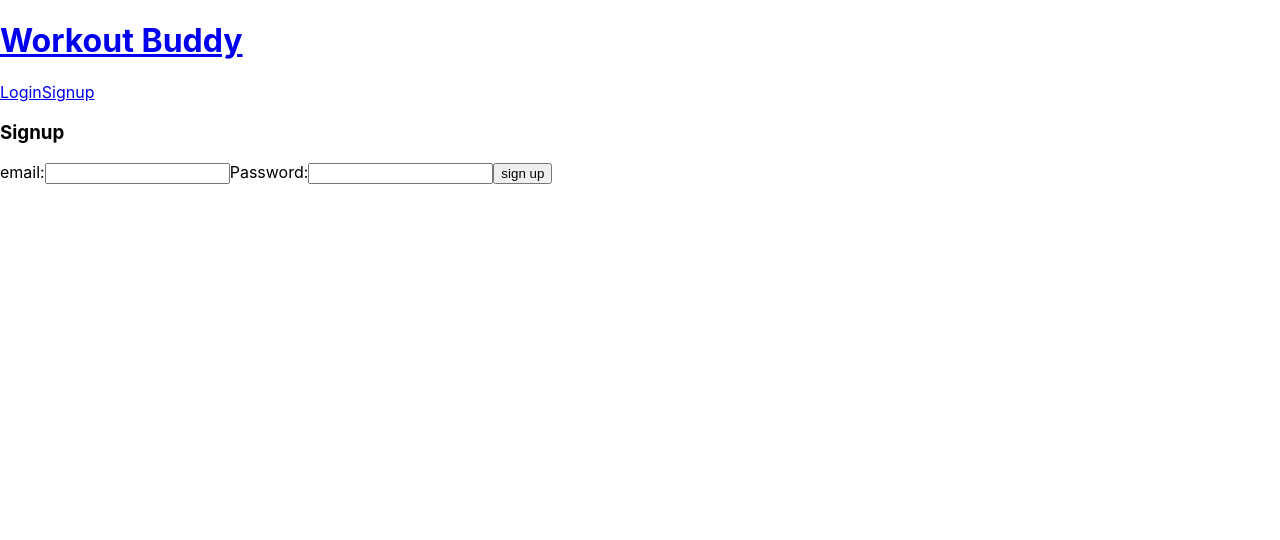
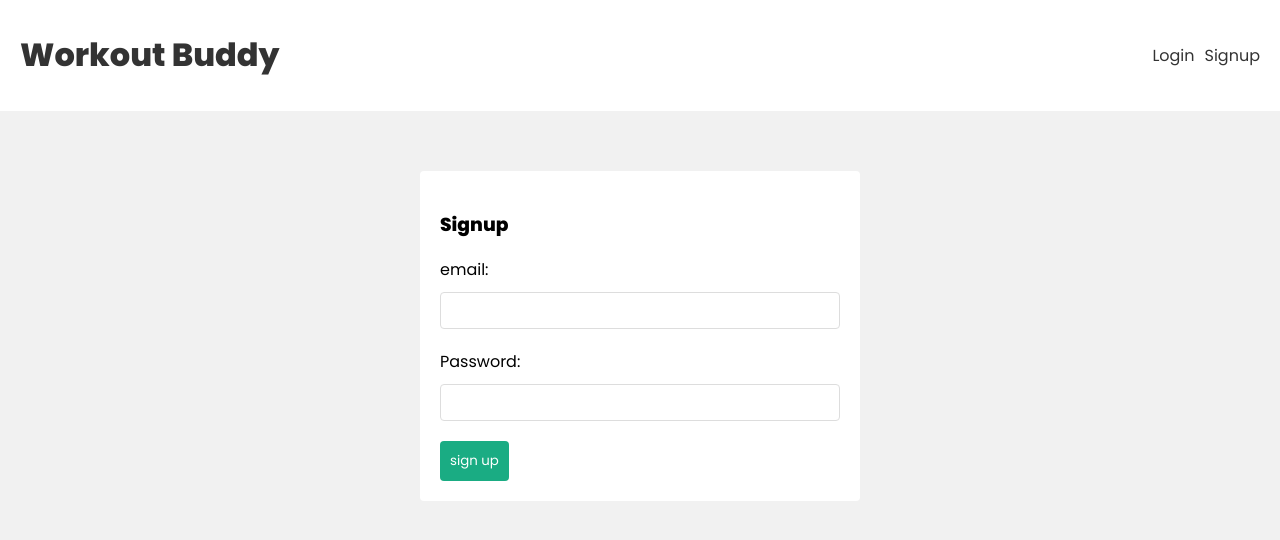
Before and after one commit to camreynolds/mern-training-2024, a React (Create React App) app in the folder frontend/: page /signup in a window 1280 px wide. Shown: the top 540 px of the page. Built offline with nearby package versions, Linux system fonts and the light colour scheme.

Commit message:
css done

```diff
--- a/frontend/src/App.js
+++ b/frontend/src/App.js
@@ -12,11 +12,13 @@ function App() {
     <div className="App">
       <BrowserRouter>
         <Navbar/>
-        <Routes>
-          <Route path="/" element={user ? <Home/> : <Navigate to="/login" />}/>
-          <Route path="/login" element={!user ? <Login/> : <Navigate to="/" />}/>
-          <Route path="/signup" element={!user ? <Signup/> : <Navigate to="/" />}/>
-        </Routes>
+        <div className="pages">
+          <Routes>
+            <Route path="/" element={user ? <Home/> : <Navigate to="/login" />}/>
+            <Route path="/login" element={!user ? <Login/> : <Navigate to="/" />}/>
+            <Route path="/signup" element={!user ? <Signup/> : <Navigate to="/" />}/>
+          </Routes>
+        </div>
       </BrowserRouter>
     </div>
   );
--- a/frontend/src/components/Navbar.js
+++ b/frontend/src/components/Navbar.js
@@ -11,6 +11,7 @@ const Navbar = () =>{
   }
 
   return(
+    <header>
       <div className="container">
         <Link to="/">
           <h1>Workout Buddy</h1>
@@ -18,7 +19,7 @@ const Navbar = () =>{
         <nav>
           {user && (
             <div>
-            {user.email}
+              <span>{user.email}</span>
               <button onClick={handleClick}>logout</button>
             </div>
           )}
@@ -30,6 +31,7 @@ const Navbar = () =>{
           )}
         </nav>
       </div>
+    </header>
   )
 }
 
--- a/frontend/src/index.css
+++ b/frontend/src/index.css
@@ -1,13 +1,130 @@
+/* google font */
+@import url('https://fonts.googleapis.com/css2?family=Poppins:wght@300;400;500;600;800&family=VT323&display=swap');
+
+/* layout */
+:root {
+  --primary: #1aac83;
+  --error: #e7195a;
+}
 body {
+  background: #f1f1f1;
   margin: 0;
-  font-family: -apple-system, BlinkMacSystemFont, 'Segoe UI', 'Roboto', 'Oxygen',
-    'Ubuntu', 'Cantarell', 'Fira Sans', 'Droid Sans', 'Helvetica Neue',
-    sans-serif;
-  -webkit-font-smoothing: antialiased;
-  -moz-osx-font-smoothing: grayscale;
+  font-family: "Poppins";
+}
+header {
+  background: #fff;
+}
+header .container {
+  max-width: 1400px;
+  margin: 0 auto;
+  padding: 10px 20px;
+  display: flex;
+  align-items: center;
+  justify-content: space-between;
+}
+header a {
+  color: #333;
+  text-decoration: none;
+}
+.pages{
+  max-width: 1400px;
+  padding: 20px;
+  margin: 0 auto;
 }
 
-code {
-  font-family: source-code-pro, Menlo, Monaco, Consolas, 'Courier New',
-    monospace;
+/* homepage */
+.home {
+  display: grid;
+  grid-template-columns: 3fr 1fr;
+  gap: 100px;
 }
+.workout-details {
+  background: #fff;
+  border-radius: 4px;
+  margin: 20px auto;
+  padding: 20px;
+  position: relative;
+  box-shadow: 2px 2px 5px rgba(0,0,0,0.05);
+}
+.workout-details h4 {
+  margin: 0 0 10px 0;
+  font-size: 1.2em;
+  color: var(--primary);
+}
+.workout-details p {
+  margin: 0;
+  font-size: 0.9em;
+  color: #555;
+}
+.workout-details span {
+  position: absolute;
+  top: 20px;
+  right: 20px;
+  cursor: pointer;
+  background: #f1f1f1;
+  padding: 6px;
+  border-radius: 50%;
+  color: #333;
+}
+
+/* new workout form */
+label, input {
+  display: block;
+}
+input {
+  padding: 10px;
+  margin-top: 10px;
+  margin-bottom: 20px;
+  width: 100%;
+  border: 1px solid #ddd;
+  border-radius: 4px;
+  box-sizing: border-box;
+}
+form button {
+  background: var(--primary);
+  border: 0;
+  color: #fff;
+  padding: 10px;
+  font-family: "Poppins";
+  border-radius: 4px;
+  cursor: pointer;
+}
+div.error {
+  padding: 10px;
+  background: #ffefef;
+  border: 1px solid var(--error);
+  color: var(--error);
+  border-radius: 4px;
+  margin: 20px 0;
+}
+input.error {
+  border: 1px solid var(--error);
+}
+
+/* navbar */
+nav {
+  display: flex;
+  align-items: center;
+}
+nav a, nav button {
+  margin-left: 10px;
+}
+nav button {
+  background: #fff;
+  color: var(--primary);
+  border: 2px solid var(--primary);
+  padding: 6px 10px;
+  border-radius: 4px;
+  font-family: "Poppins";
+  cursor: pointer;
+  font-size: 1em;
+}
+
+/* auth forms */
+form.signup, form.login {
+  max-width: 400px;
+  margin: 40px auto;
+  padding: 20px;
+  background: #fff;
+  border-radius: 4px;
+}
```
Lines whose indentation alone changed are shown as unchanged.
